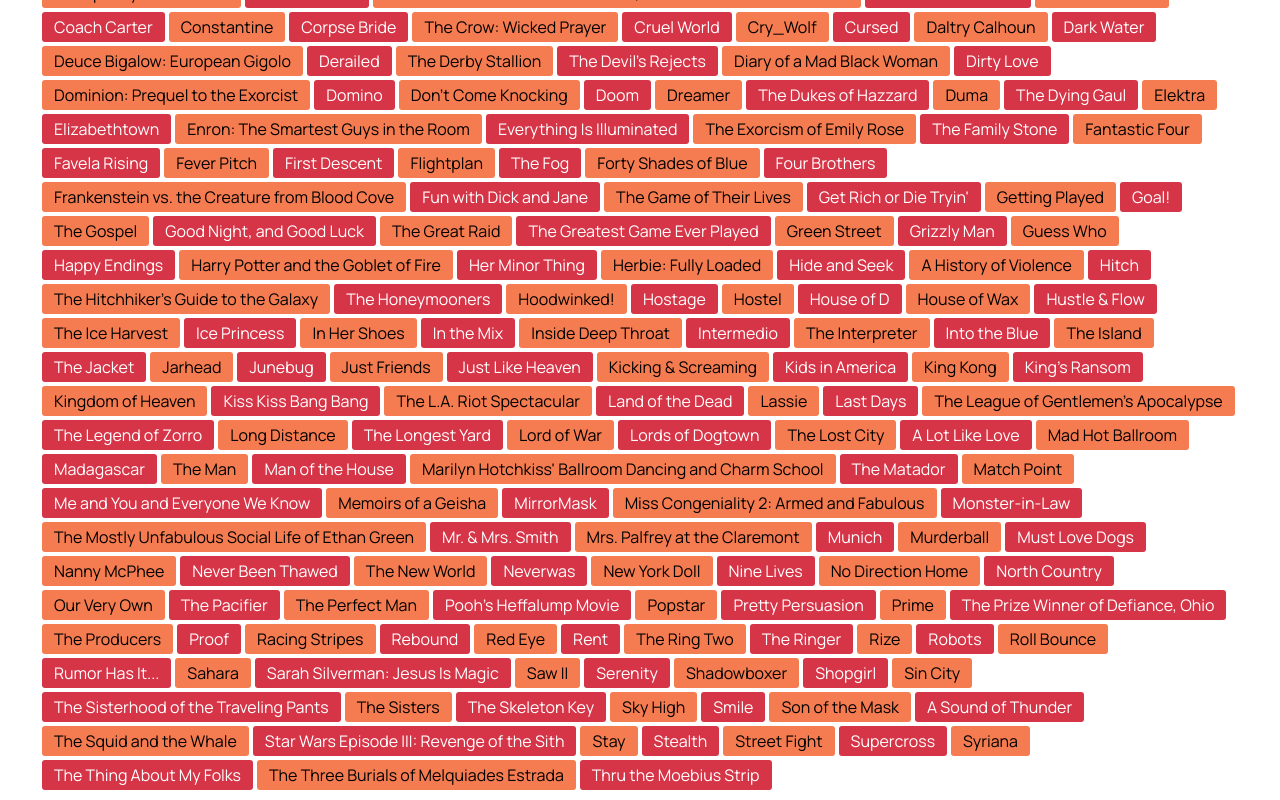
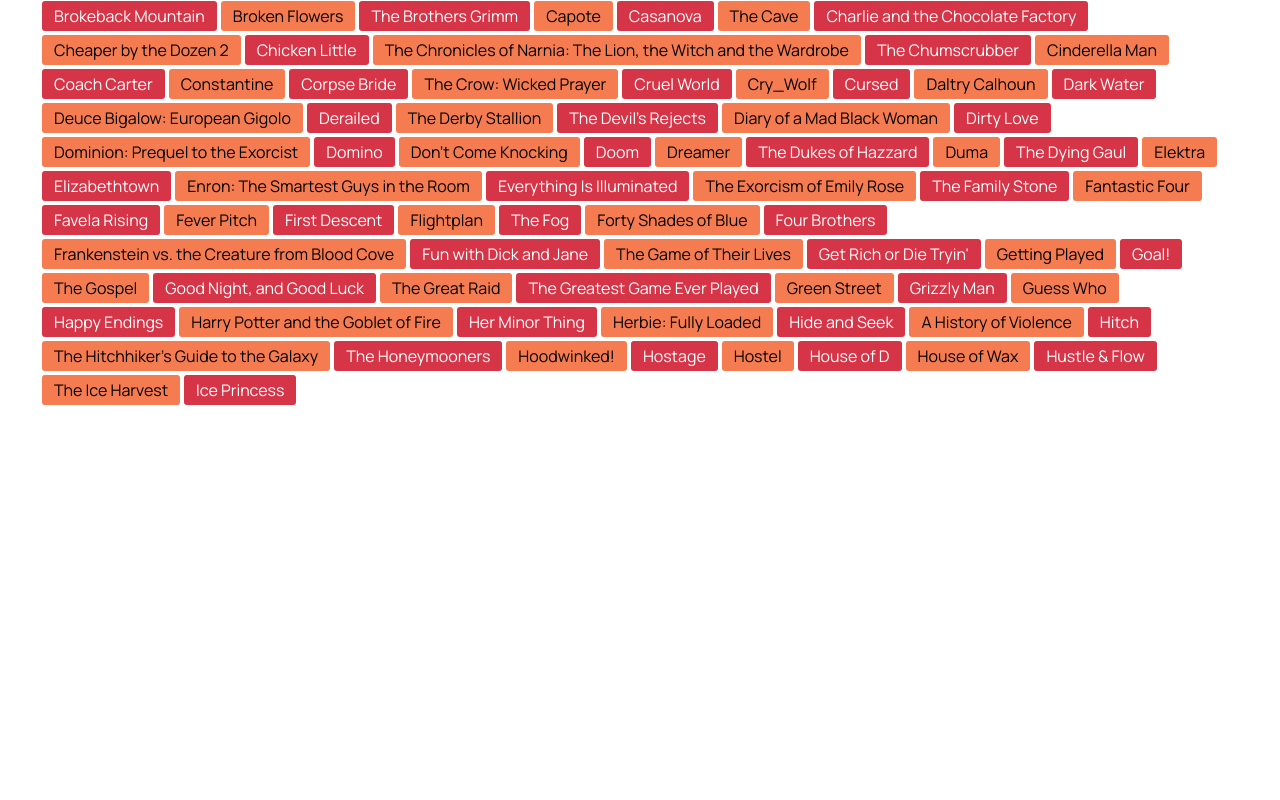
Before and after one commit to ajinkabeer/movienote, a React (Create React App) app: page / in a window 1280 px wide. Shown: the part 413-1213 px from the top of the page. After the commit the page ends 836 px from the top, so only its background shows below. Built offline with nearby package versions, Linux system fonts and the light colour scheme.

Commit message:
Fix movie list render glitch

```diff
--- a/src/App.js
+++ b/src/App.js
@@ -6,12 +6,14 @@
 
 function App({ movies }) {
   const [searchValue, setSearchValue] = useState("");
-  const [wishlist, setWishlist] = useState([]);
+  const [wishlist, setWishlist] = useState([""]);
   return (
     <div className="main">
-      <h1>MovieNote</h1>
+      <h1>movienote</h1>
       <Search searchValue={searchValue} setSearchValue={setSearchValue} />
+      <h2>wishlist</h2>
       <Wishlist movies={movies} wishlist={wishlist} setWishlist={setWishlist} />
+      <h2>movies</h2>
       <MoviePicker
         movies={movies}
         searchValue={searchValue}
--- a/src/components/MovieList.js
+++ b/src/components/MovieList.js
@@ -1,8 +1,12 @@
 import React from "react";
 
 export function MovieList({ movieList, onItemClick }) {
-  return movieList.map((movie) => {
+  if (movieList.length === 0) {
+    return <pre>Uh oh!, Nothing here 😓</pre>;
+  }
   return (
+    <ul>
+      {movieList.map((movie) => (
         <li
           className={movie.meter}
           key={movie.id}
@@ -10,6 +14,7 @@
         >
           {movie.movie}
         </li>
+      ))}
+    </ul>
   );
-  });
 }
--- a/src/components/Wishlist.js
+++ b/src/components/Wishlist.js
@@ -1,10 +1,16 @@
 import React from "react";
 import { MovieList } from "./MovieList";
-export function Wishlist({ wishlist, setWishlist }) {
+
+export function Wishlist({ movies, wishlist, setWishlist }) {
+  const wishlistedMovies = movies.filter((movie) =>
+    wishlist.includes(movie.id)
+  );
+
+  function removeFromWishList(id) {
+    setWishlist(wishlist.filter((i) => i !== id));
+  }
+
   return (
-    <>
-      <h2>Wishlist</h2>
-      <pre>{JSON.stringify(wishlist, null, 1)}</pre>
-    </>
+    <MovieList movieList={wishlistedMovies} onItemClick={removeFromWishList} />
   );
 }
--- a/src/data/index.js
+++ b/src/data/index.js
@@ -504,504 +504,4 @@
     movie: "Ice Princess",
     meter: "Fresh",
   },
-  {
-    id: 101,
-    movie: "In Her Shoes",
-    meter: "Rotten",
-  },
-  {
-    id: 102,
-    movie: "In the Mix",
-    meter: "Fresh",
-  },
-  {
-    id: 103,
-    movie: "Inside Deep Throat",
-    meter: "Rotten",
-  },
-  {
-    id: 104,
-    movie: "Intermedio",
-    meter: "Fresh",
-  },
-  {
-    id: 105,
-    movie: "The Interpreter",
-    meter: "Rotten",
-  },
-  {
-    id: 106,
-    movie: "Into the Blue",
-    meter: "Fresh",
-  },
-  {
-    id: 107,
-    movie: "The Island",
-    meter: "Rotten",
-  },
-  {
-    id: 108,
-    movie: "The Jacket",
-    meter: "Fresh",
-  },
-  {
-    id: 109,
-    movie: "Jarhead",
-    meter: "Rotten",
-  },
-  {
-    id: 110,
-    movie: "Junebug",
-    meter: "Fresh",
-  },
-  {
-    id: 111,
-    movie: "Just Friends",
-    meter: "Rotten",
-  },
-  {
-    id: 112,
-    movie: "Just Like Heaven",
-    meter: "Fresh",
-  },
-  {
-    id: 113,
-    movie: "Kicking & Screaming",
-    meter: "Rotten",
-  },
-  {
-    id: 114,
-    movie: "Kids in America",
-    meter: "Fresh",
-  },
-  {
-    id: 115,
-    movie: "King Kong",
-    meter: "Rotten",
-  },
-  {
-    id: 116,
-    movie: "King's Ransom",
-    meter: "Fresh",
-  },
-  {
-    id: 117,
-    movie: "Kingdom of Heaven",
-    meter: "Rotten",
-  },
-  {
-    id: 118,
-    movie: "Kiss Kiss Bang Bang",
-    meter: "Fresh",
-  },
-  {
-    id: 119,
-    movie: "The L.A. Riot Spectacular",
-    meter: "Rotten",
-  },
-  {
-    id: 120,
-    movie: "Land of the Dead",
-    meter: "Fresh",
-  },
-  {
-    id: 121,
-    movie: "Lassie",
-    meter: "Rotten",
-  },
-  {
-    id: 122,
-    movie: "Last Days",
-    meter: "Fresh",
-  },
-  {
-    id: 123,
-    movie: "The League of Gentlemen's Apocalypse",
-    meter: "Rotten",
-  },
-  {
-    id: 124,
-    movie: "The Legend of Zorro",
-    meter: "Fresh",
-  },
-  {
-    id: 125,
-    movie: "Long Distance",
-    meter: "Rotten",
-  },
-  {
-    id: 126,
-    movie: "The Longest Yard",
-    meter: "Fresh",
-  },
-  {
-    id: 127,
-    movie: "Lord of War",
-    meter: "Rotten",
-  },
-  {
-    id: 128,
-    movie: "Lords of Dogtown",
-    meter: "Fresh",
-  },
-  {
-    id: 129,
-    movie: "The Lost City",
-    meter: "Rotten",
-  },
-  {
-    id: 130,
-    movie: "A Lot Like Love",
-    meter: "Fresh",
-  },
-  {
-    id: 131,
-    movie: "Mad Hot Ballroom",
-    meter: "Rotten",
-  },
-  {
-    id: 132,
-    movie: "Madagascar",
-    meter: "Fresh",
-  },
-  {
-    id: 133,
-    movie: "The Man",
-    meter: "Rotten",
-  },
-  {
-    id: 134,
-    movie: "Man of the House",
-    meter: "Fresh",
-  },
-  {
-    id: 135,
-    movie: "Marilyn Hotchkiss' Ballroom Dancing and Charm School",
-    meter: "Rotten",
-  },
-  {
-    id: 136,
-    movie: "The Matador",
-    meter: "Fresh",
-  },
-  {
-    id: 137,
-    movie: "Match Point",
-    meter: "Rotten",
-  },
-  {
-    id: 138,
-    movie: "Me and You and Everyone We Know",
-    meter: "Fresh",
-  },
-  {
-    id: 139,
-    movie: "Memoirs of a Geisha",
-    meter: "Rotten",
-  },
-  {
-    id: 140,
-    movie: "MirrorMask",
-    meter: "Fresh",
-  },
-  {
-    id: 141,
-    movie: "Miss Congeniality 2: Armed and Fabulous",
-    meter: "Rotten",
-  },
-  {
-    id: 142,
-    movie: "Monster-in-Law",
-    meter: "Fresh",
-  },
-  {
-    id: 143,
-    movie: "The Mostly Unfabulous Social Life of Ethan Green",
-    meter: "Rotten",
-  },
-  {
-    id: 144,
-    movie: "Mr. & Mrs. Smith",
-    meter: "Fresh",
-  },
-  {
-    id: 145,
-    movie: "Mrs. Palfrey at the Claremont",
-    meter: "Rotten",
-  },
-  {
-    id: 146,
-    movie: "Munich",
-    meter: "Fresh",
-  },
-  {
-    id: 147,
-    movie: "Murderball",
-    meter: "Rotten",
-  },
-  {
-    id: 148,
-    movie: "Must Love Dogs",
-    meter: "Fresh",
-  },
-  {
-    id: 149,
-    movie: "Nanny McPhee",
-    meter: "Rotten",
-  },
-  {
-    id: 150,
-    movie: "Never Been Thawed",
-    meter: "Fresh",
-  },
-  {
-    id: 151,
-    movie: "The New World",
-    meter: "Rotten",
-  },
-  {
-    id: 152,
-    movie: "Neverwas",
-    meter: "Fresh",
-  },
-  {
-    id: 153,
-    movie: "New York Doll",
-    meter: "Rotten",
-  },
-  {
-    id: 154,
-    movie: "Nine Lives",
-    meter: "Fresh",
-  },
-  {
-    id: 155,
-    movie: "No Direction Home",
-    meter: "Rotten",
-  },
-  {
-    id: 156,
-    movie: "North Country",
-    meter: "Fresh",
-  },
-  {
-    id: 157,
-    movie: "Our Very Own",
-    meter: "Rotten",
-  },
-  {
-    id: 158,
-    movie: "The Pacifier",
-    meter: "Fresh",
-  },
-  {
-    id: 159,
-    movie: "The Perfect Man",
-    meter: "Rotten",
-  },
-  {
-    id: 160,
-    movie: "Pooh's Heffalump Movie",
-    meter: "Fresh",
-  },
-  {
-    id: 161,
-    movie: "Popstar",
-    meter: "Rotten",
-  },
-  {
-    id: 162,
-    movie: "Pretty Persuasion",
-    meter: "Fresh",
-  },
-  {
-    id: 163,
-    movie: "Prime",
-    meter: "Rotten",
-  },
-  {
-    id: 164,
-    movie: "The Prize Winner of Defiance, Ohio",
-    meter: "Fresh",
-  },
-  {
-    id: 165,
-    movie: "The Producers",
-    meter: "Rotten",
-  },
-  {
-    id: 166,
-    movie: "Proof",
-    meter: "Fresh",
-  },
-  {
-    id: 167,
-    movie: "Racing Stripes",
-    meter: "Rotten",
-  },
-  {
-    id: 168,
-    movie: "Rebound",
-    meter: "Fresh",
-  },
-  {
-    id: 169,
-    movie: "Red Eye",
-    meter: "Rotten",
-  },
-  {
-    id: 170,
-    movie: "Rent",
-    meter: "Fresh",
-  },
-  {
-    id: 171,
-    movie: "The Ring Two",
-    meter: "Rotten",
-  },
-  {
-    id: 172,
-    movie: "The Ringer",
-    meter: "Fresh",
-  },
-  {
-    id: 173,
-    movie: "Rize",
-    meter: "Rotten",
-  },
-  {
-    id: 174,
-    movie: "Robots",
-    meter: "Fresh",
-  },
-  {
-    id: 175,
-    movie: "Roll Bounce",
-    meter: "Rotten",
-  },
-  {
-    id: 176,
-    movie: "Rumor Has It...",
-    meter: "Fresh",
-  },
-  {
-    id: 177,
-    movie: "Sahara",
-    meter: "Rotten",
-  },
-  {
-    id: 178,
-    movie: "Sarah Silverman: Jesus Is Magic",
-    meter: "Fresh",
-  },
-  {
-    id: 179,
-    movie: "Saw II",
-    meter: "Rotten",
-  },
-  {
-    id: 180,
-    movie: "Serenity",
-    meter: "Fresh",
-  },
-  {
-    id: 181,
-    movie: "Shadowboxer",
-    meter: "Rotten",
-  },
-  {
-    id: 182,
-    movie: "Shopgirl",
-    meter: "Fresh",
-  },
-  {
-    id: 183,
-    movie: "Sin City",
-    meter: "Rotten",
-  },
-  {
-    id: 184,
-    movie: "The Sisterhood of the Traveling Pants",
-    meter: "Fresh",
-  },
-  {
-    id: 185,
-    movie: "The Sisters",
-    meter: "Rotten",
-  },
-  {
-    id: 186,
-    movie: "The Skeleton Key",
-    meter: "Fresh",
-  },
-  {
-    id: 187,
-    movie: "Sky High",
-    meter: "Rotten",
-  },
-  {
-    id: 188,
-    movie: "Smile",
-    meter: "Fresh",
-  },
-  {
-    id: 189,
-    movie: "Son of the Mask",
-    meter: "Rotten",
-  },
-  {
-    id: 190,
-    movie: "A Sound of Thunder",
-    meter: "Fresh",
-  },
-  {
-    id: 191,
-    movie: "The Squid and the Whale",
-    meter: "Rotten",
-  },
-  {
-    id: 192,
-    movie: "Star Wars Episode III: Revenge of the Sith",
-    meter: "Fresh",
-  },
-  {
-    id: 193,
-    movie: "Stay",
-    meter: "Rotten",
-  },
-  {
-    id: 194,
-    movie: "Stealth",
-    meter: "Fresh",
-  },
-  {
-    id: 195,
-    movie: "Street Fight",
-    meter: "Rotten",
-  },
-  {
-    id: 196,
-    movie: "Supercross",
-    meter: "Fresh",
-  },
-  {
-    id: 197,
-    movie: "Syriana",
-    meter: "Rotten",
-  },
-  {
-    id: 198,
-    movie: "The Thing About My Folks",
-    meter: "Fresh",
-  },
-  {
-    id: 199,
-    movie: "The Three Burials of Melquiades Estrada",
-    meter: "Rotten",
-  },
-  {
-    id: 200,
-    movie: "Thru the Moebius Strip",
-    meter: "Fresh",
-  },
 ];
```
Lines whose indentation alone changed are shown as unchanged.
